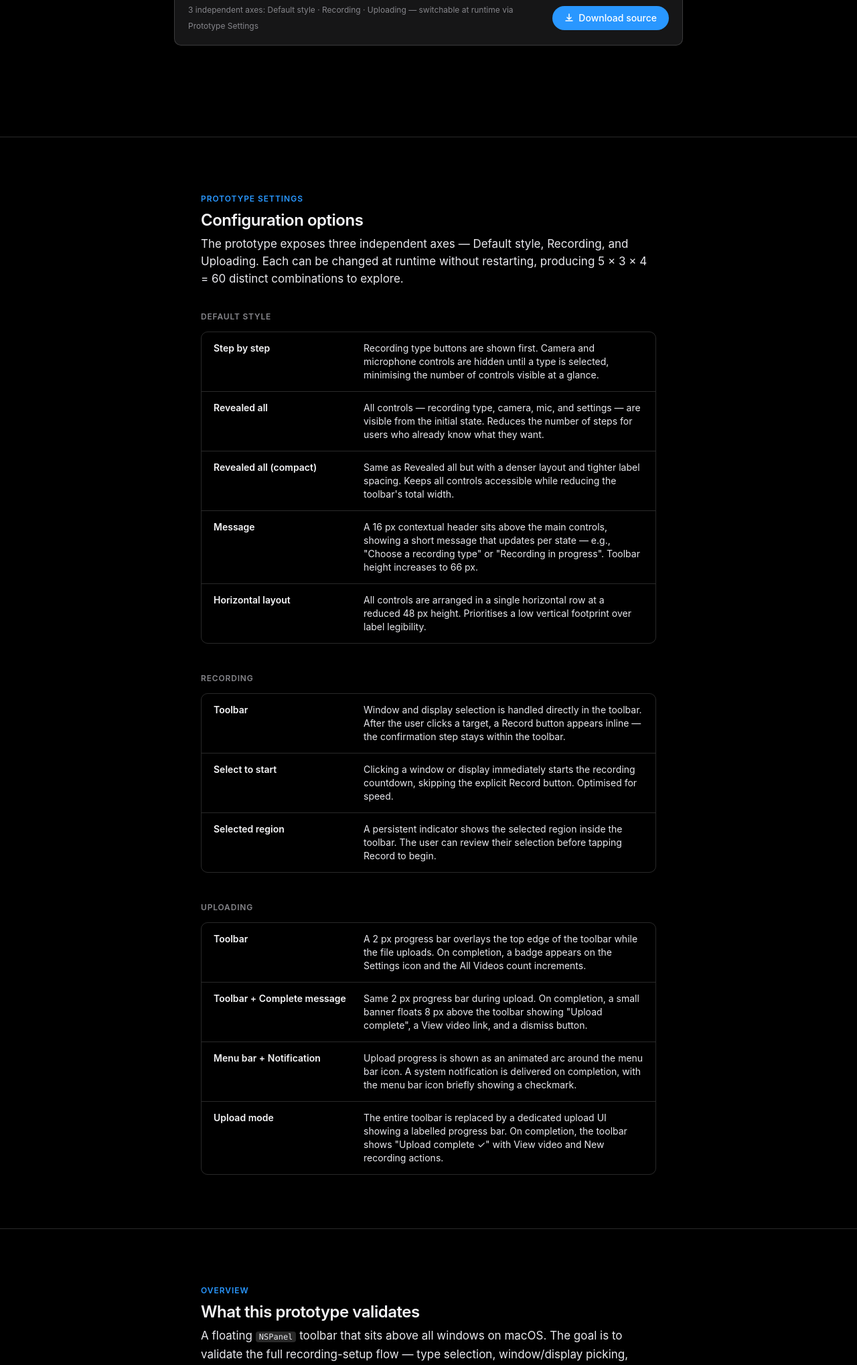
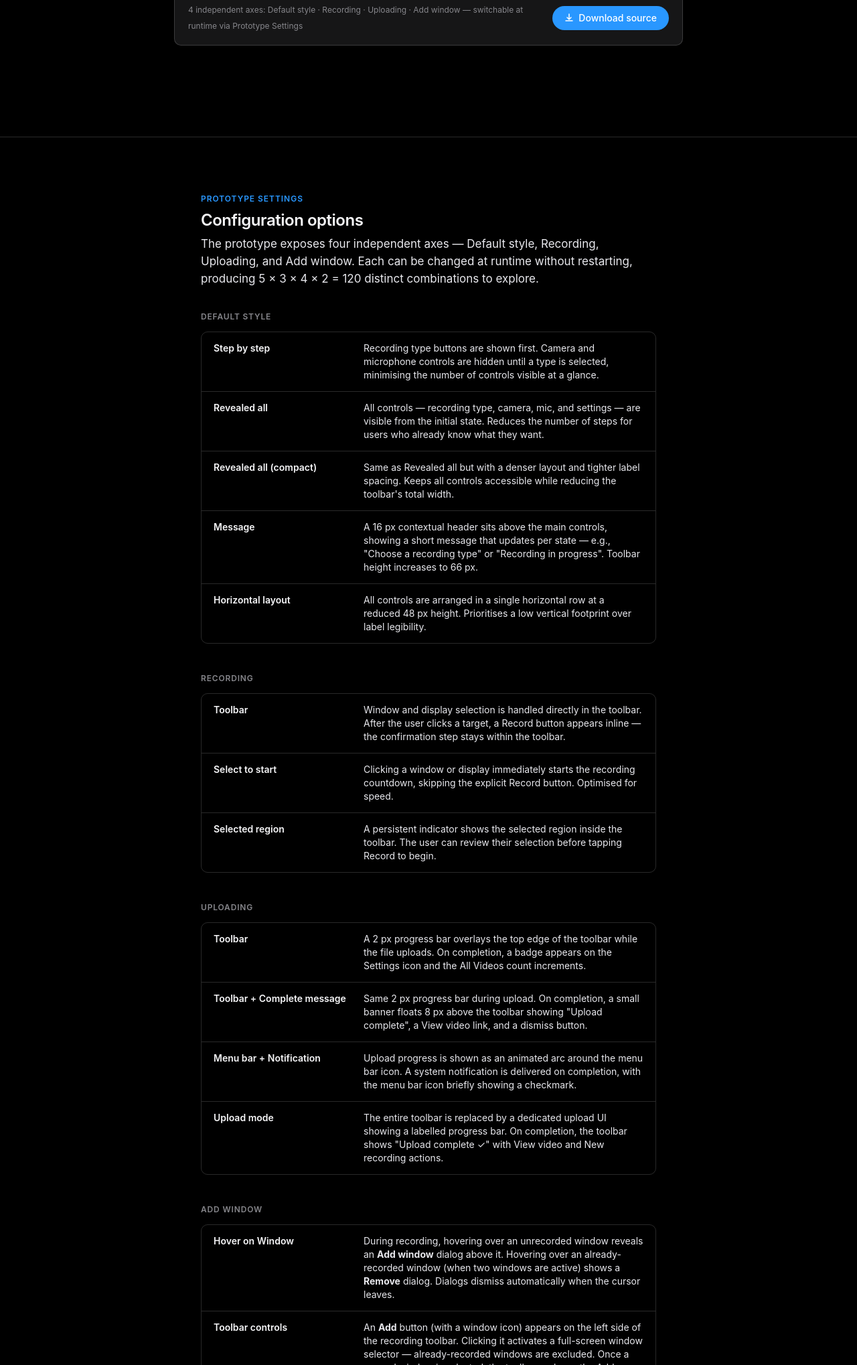
Before and after one commit to tomo-at/recorder-toolbar, a plain HTML site: page docs/index.html in a window 1280 px wide. Shown: the part 762-2800 px from the top of the page at 67% size. Drawn offline with Linux system fonts and the light colour scheme.

Commit message:
Add Add window section to website
Co-Authored-By: Claude Sonnet 4.6 <noreply@anthropic.com>

```diff
--- a/docs/index.html
+++ b/docs/index.html
@@ -379,7 +379,7 @@
         <video src="toolbar-demo-v5.mp4" autoplay loop muted playsinline></video>
       </div>
       <div class="demo-info">
-        <div class="demo-meta">3 independent axes: Default style · Recording · Uploading — switchable at runtime via Prototype Settings</div>
+        <div class="demo-meta">4 independent axes: Default style · Recording · Uploading · Add window — switchable at runtime via Prototype Settings</div>
         <a class="download-btn"
            href="https://github.com/tomo-at/recorder-toolbar/archive/refs/heads/main.zip">
           <svg width="14" height="14" viewBox="0 0 14 14" fill="none" xmlns="http://www.w3.org/2000/svg">
@@ -398,9 +398,9 @@
         <p class="section-label">Prototype Settings</p>
         <h2 class="section-title">Configuration options</h2>
         <p class="section-body">
-          The prototype exposes three independent axes — Default style, Recording, and Uploading.
+          The prototype exposes four independent axes — Default style, Recording, Uploading, and Add window.
           Each can be changed at runtime without restarting,
-          producing 5 × 3 × 4 = 60 distinct combinations to explore.
+          producing 5 × 3 × 4 × 2 = 120 distinct combinations to explore.
         </p>
       </div>
 
@@ -471,6 +471,21 @@
             <div class="settings-option">
               <div class="settings-option-name">Upload mode</div>
               <div class="settings-option-desc">The entire toolbar is replaced by a dedicated upload UI showing a labelled progress bar. On completion, the toolbar shows "Upload complete ✓" with View video and New recording actions.</div>
+            </div>
+          </div>
+        </div>
+
+        <!-- Add window -->
+        <div>
+          <p class="settings-group-title">Add window</p>
+          <div class="settings-options">
+            <div class="settings-option">
+              <div class="settings-option-name">Hover on Window</div>
+              <div class="settings-option-desc">During recording, hovering over an unrecorded window reveals an <strong>Add window</strong> dialog above it. Hovering over an already-recorded window (when two windows are active) shows a <strong>Remove</strong> dialog. Dialogs dismiss automatically when the cursor leaves.</div>
+            </div>
+            <div class="settings-option">
+              <div class="settings-option-name">Toolbar controls</div>
+              <div class="settings-option-desc">An <strong>Add</strong> button (with a window icon) appears on the left side of the recording toolbar. Clicking it activates a full-screen window selector — already-recorded windows are excluded. Once a second window is selected, the toolbar replaces the Add button with two app-icon buttons. Hovering a button changes its label to <strong>Remove</strong> in red; clicking removes that window from the recording session.</div>
             </div>
           </div>
         </div>
```
